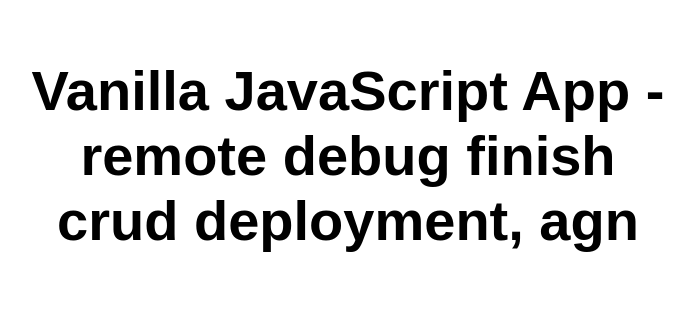
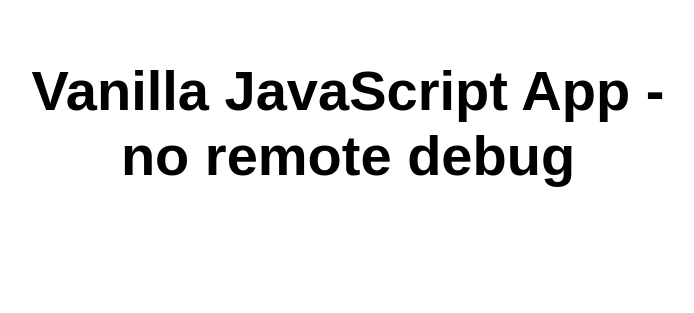
Before and after one commit to cmriachi/vanilla-basic-3, a website: page src/index.html in a window 1280 px wide. Shown: the whole page, without its empty margins (292-986 px from the left). Drawn offline with Linux system fonts and the light colour scheme.

Commit message:
Update index.html

```diff
--- a/src/index.html
+++ b/src/index.html
@@ -10,7 +10,7 @@
 
 <body>
   <main>
-    <h1>Vanilla JavaScript App - remote debug finish crud deployment, agn</h1>
+    <h1>Vanilla JavaScript App - no remote debug</h1>
   </main>
 </body>
 
```
